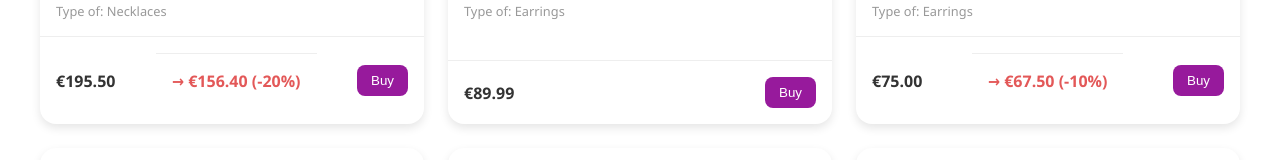
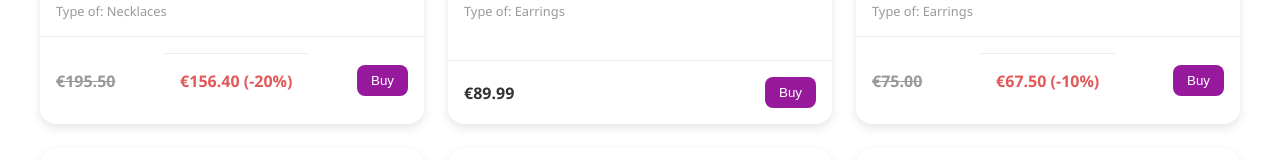
Before and after one commit to dorekv/gen-jewerly, an Angular app: page /catalog in a window 1280 px wide. Shown: the part 449-609 px from the top of the page. Built offline with nearby package versions, Linux system fonts and the light colour scheme.

Commit message:
Using ngClass and class.<name> to decorate price in product card.

```diff
--- a/src/app/catalog/catalog.css
+++ b/src/app/catalog/catalog.css
@@ -1,3 +1,11 @@
+.strikethrough {
+  text-decoration: line-through;
+}
+
+.greyed {
+  color: #999;
+}
+
 .container {
   max-width: 1200px;
   margin: 40px auto;
@@ -13,7 +21,7 @@
   margin-bottom: 30px;
 }
 
-.button {
+.filter-button {
   background: #fff;
   border: 2px solid #971a9c;
   color: #971a9c;
--- a/src/app/catalog/catalog.html
+++ b/src/app/catalog/catalog.html
@@ -1,10 +1,10 @@
 <div class="container">
     <div class ="filters">
-        <a class="button" (click)="filter='Earrings'">Earrings</a>
-        <a class="button" (click)="filter='Necklaces'">Necklaces</a>
-        <a class="button" (click)="filter='Bracelets'">Bracelets</a>
-        <a class="button" (click)="filter='Sets'">Sets</a>
-        <a class="button" (click)="filter=''">All</a>
+        <a class="filter-button" (click)="filter='Earrings'">Earrings</a>
+        <a class="filter-button" (click)="filter='Necklaces'">Necklaces</a>
+        <a class="filter-button" (click)="filter='Bracelets'">Bracelets</a>
+        <a class="filter-button" (click)="filter='Sets'">Sets</a>
+        <a class="filter-button" (click)="filter=''">All</a>
     </div>
 
     <ul class="products">
@@ -21,7 +21,12 @@
                     </div>
                     <div class="price">
                         <!-- Show original price -->
-                        <div>{{product.price | currency:'EUR'}}</div>
+
+                        <!-- Second way -->
+                        <div [ngClass]="{greyed: product.discount > 0}">
+                            <!-- Strikethrough for original price when there is a discount using CSS -->
+                            <div [class.strikethrough]="product.discount > 0">{{product.price | currency:'EUR'}}</div>
+                        </div>
 
                         <!-- Show discounted price if there is a discount -->
                         @if(product.discount > 0){
--- a/src/app/pipes/discount-display-pipe.ts
+++ b/src/app/pipes/discount-display-pipe.ts
@@ -10,6 +10,6 @@ export class DiscountDisplayPipe implements PipeTransform {
     const discountedPrice = price * (1 - discount);
     const discountPercent = Math.round(discount * 100);
 
-    return `→ €${discountedPrice.toFixed(2)} (-${discountPercent}%)`;
+    return `€${discountedPrice.toFixed(2)} (-${discountPercent}%)`;
   }
 }
```
